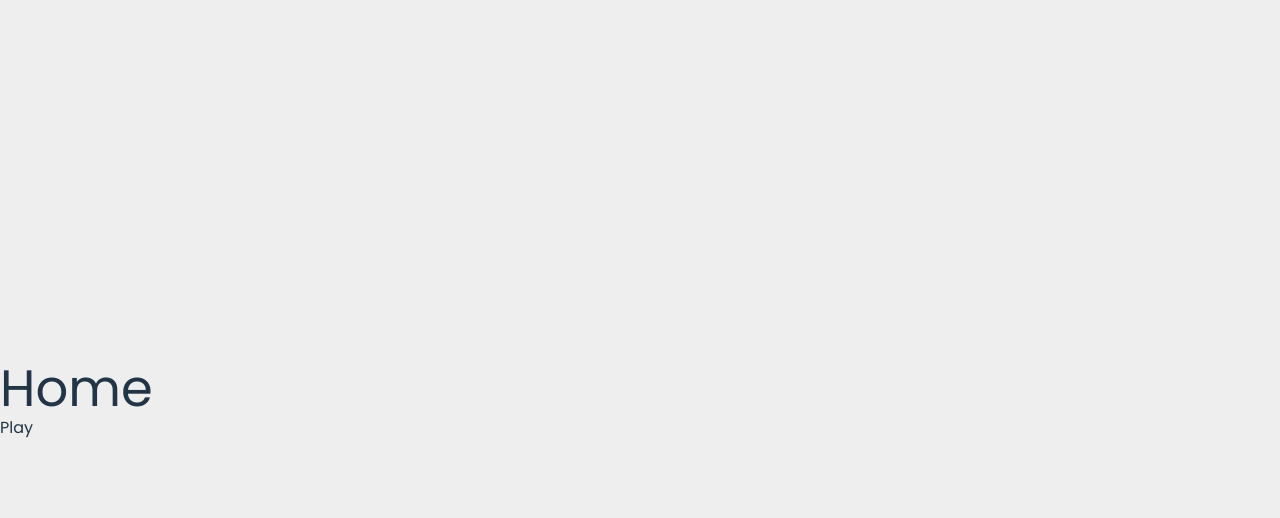
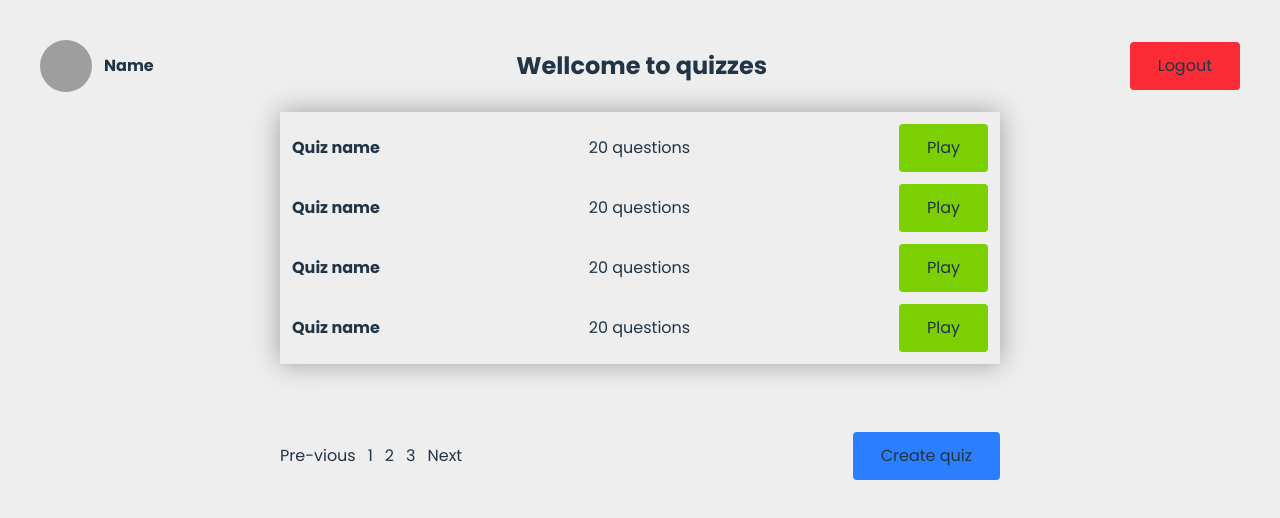
Before and after one commit to VanToanUNIVERSE/quiz-app, a React (Vite) app: page / in a window 1280 px wide. Shown: the top 518 px of the page. Built offline with nearby package versions, Linux system fonts and the light colour scheme; grey boxes are pictures that could not be loaded.

Commit message:
complete demo home

```diff
--- a/package.json
+++ b/package.json
@@ -14,6 +14,7 @@
     "react": "^19.1.0",
     "react-dom": "^19.1.0",
     "react-router-dom": "^7.7.1",
+    "tailwind-scrollbar-hide": "^4.0.0",
     "tailwindcss": "^4.1.11"
   },
   "devDependencies": {
--- a/src/components/Answers.jsx
+++ b/src/components/Answers.jsx
@@ -15,9 +15,9 @@ const Answers = (props) => {
         return (<h2 className='flex justify-center text-4xl p-5'>Your score: {props.score} / {props.length}</h2>);
     }
     return (
-        <div className=''>
+        <div className={`${props.isChoose ? ' cursor-no-drop' : ' cursor-pointer'}`}>
             <div className=' shadow-2xl p-5 flex flex-col gap-3 rounded-b-2xl'>
-                {merged.map((item, index) => <div onClick={() => handleClick(index)} className={`${props.selectedIndex == index ? (props.correct ? ' bg-lime-400' : 'bg-red-500') : (item.correct && props.isChoose ? 'bg-lime-400' : '')} flex justify-start items-center gap-3 font-bold`}><span className='answer cursor-pointer hover:bg-black transition-all'>{item.label}</span>{item.content}</div>)}
+                {merged.map((item, index) => <div onClick={() => handleClick(index)} className={`${props.selectedIndex == index ? (props.correct ? ' bg-lime-400' : 'bg-red-500') : (item.correct && props.isChoose ? 'bg-lime-400' : '')} flex justify-start items-center gap-3 font-bold`}><span className={`answer ${props.isChoose ? '' : ' hover:bg-lime-500'} transition-all`}>{item.label}</span>{item.content}</div>)}
             </div>
         </div>
     );
--- a/src/components/Quiz.jsx
+++ b/src/components/Quiz.jsx
@@ -39,11 +39,12 @@ const Quiz = () => {
         setIsChoose(false);
         setSelectedIndex(null);
         setCorrect(null);
+        setScore(0);
     }
     return (
         <div>
-            <div className=' w-[60%] mx-auto flex flex-col '>
-                <div className=' bg-black text-blue-200 px-7 py-5 flex justify-between rounded-t-2xl text-center'>
+            <div className=' w-[60%] mx-auto flex flex-col p-20    '>
+                <div className=' bg-lime-500 px-7 py-5 flex justify-between rounded-t-2xl text-center'>
                 <p>Question {currentQuiz ? currentQuiz.id : quizzes.length} of {quizzes.length}</p>
                     <h3 className=' font-bold '>{currentQuiz ? currentQuiz.question : 'complete'}</h3>
 
--- a/src/index.css
+++ b/src/index.css
@@ -20,8 +20,6 @@
 
 body {
   margin: 0;
-  display: flex;
-  place-items: center;
   min-width: 320px;
   min-height: 100vh;
   font-family: inherit;
@@ -47,6 +45,11 @@ h1 {
   border-radius: 50%;
 }
 
+.shadow {
+  box-shadow: 0px 0px 25px #9e9c9c;
+}
+
+
 @media (prefers-color-scheme: light) {
   :root {
     color: #213547;
--- a/src/pages/Home.jsx
+++ b/src/pages/Home.jsx
@@ -3,11 +3,61 @@ import { Link } from 'react-router-dom';
 
 const Home = () => {
     return (
-        <div>
-            <h1>Home</h1>
-            <Link to="/play">
-                <button>Play</button>
-            </Link>
+        <div className='p-10'>
+            <div className='  flex justify-between items-center'>
+                <div className='flex justify-between gap-3 items-center'>
+                    <div className=' w-13 h-13 rounded-full'>
+                        <img className=' w-full h-full rounded-full' src="https://picsum.photos/300/200"></img>
+                    </div>
+                    <p className=' font-bold'>Name</p>
+                </div>
+
+                <h2 className='font-bold text-2xl'>Wellcome to quizzes</h2>
+                <Link className=' px-7 py-3 bg-red-500 hover:bg-red-400 rounded' to="/">Logout</Link>
+            </div>
+            <div className=' w-[60%] max-h-[60vh] shadow mx-auto my-5 flex flex-col gap-3 p-3 overflow-hidden scroll-smooth'>
+                <div className=' flex justify-between items-center'>
+                    <h3 className=' font-bold'>Quiz name</h3>
+                    <p>20 questions</p>
+                    <Link className=' px-7 py-3 bg-lime-500 hover:bg-lime-400 rounded' to="/play">
+                        Play
+                    </Link>
+                </div>
+                 <div className=' flex justify-between items-center'>
+                    <h3 className=' font-bold'>Quiz name</h3>
+                    <p>20 questions</p>
+                    <Link className=' px-7 py-3 bg-lime-500 hover:bg-lime-400 rounded' to="/play">
+                        Play
+                    </Link>
+                </div>
+                 <div className=' flex justify-between items-center'>
+                    <h3 className=' font-bold'>Quiz name</h3>
+                    <p>20 questions</p>
+                    <Link className=' px-7 py-3 bg-lime-500 hover:bg-lime-400 rounded' to="/play">
+                        Play
+                    </Link>
+                </div>
+                 <div className=' flex justify-between items-center'>
+                    <h3 className=' font-bold'>Quiz name</h3>
+                    <p>20 questions</p>
+                    <Link className=' px-7 py-3 bg-lime-500 hover:bg-lime-400 rounded' to="/play">
+                        Play
+                    </Link>
+                </div>
+
+            </div>
+            <div className=' flex w-[60%] mx-auto my-17 justify-between'>
+                <div className='flex justify-center items-center gap-3 '>
+                    <button className=' cursor-pointer'>Pre-vious</button>
+                    <button className=' cursor-pointer'>1</button>
+                    <button className=' cursor-pointer'>2</button>
+                    <button className=' cursor-pointer'>3</button>
+                    <button className=' cursor-pointer'>Next</button>
+                </div>
+                <div>
+                    <button className='px-7 py-3 bg-blue-500 hover:bg-blue-400 rounded cursor-pointer'>Create quiz</button>
+                </div>
+            </div>
 
         </div>
     );
```
Also changed, not shown: 1 other file (tests, documents, lock files or other folders).
